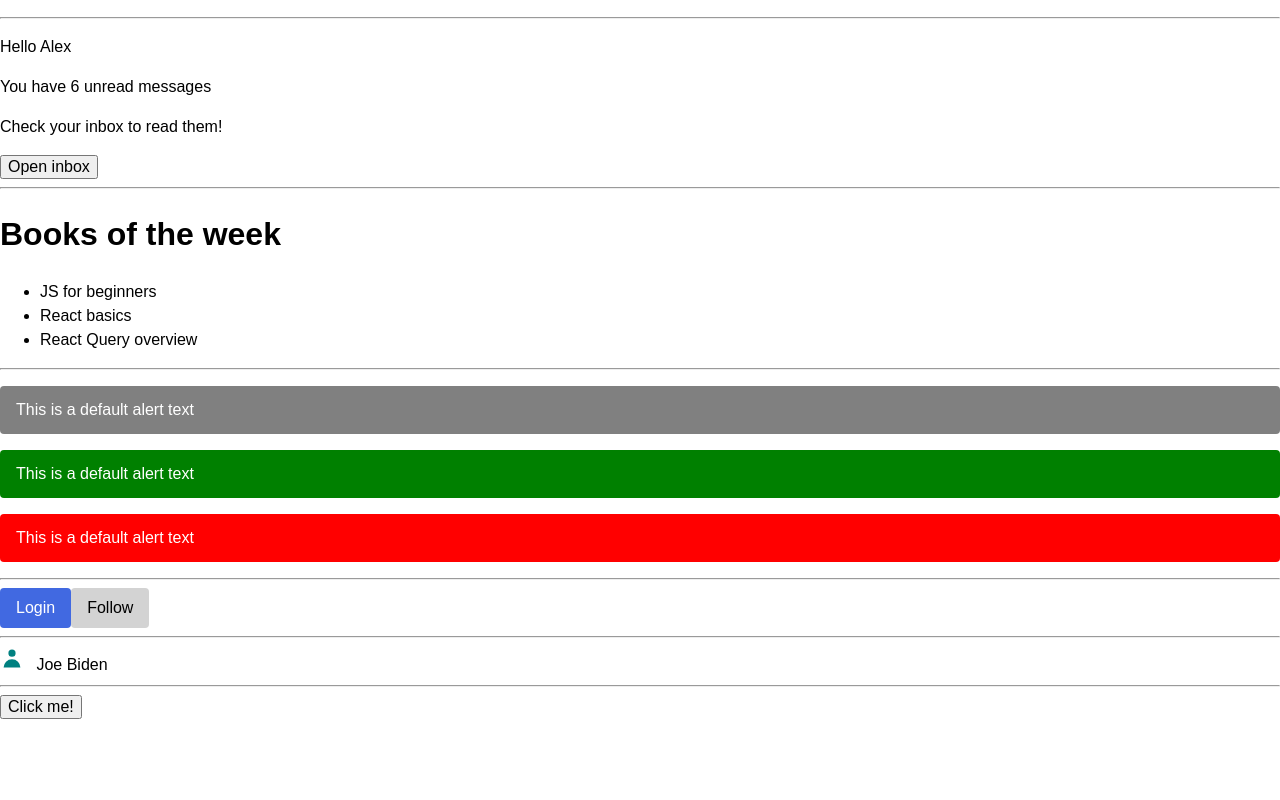
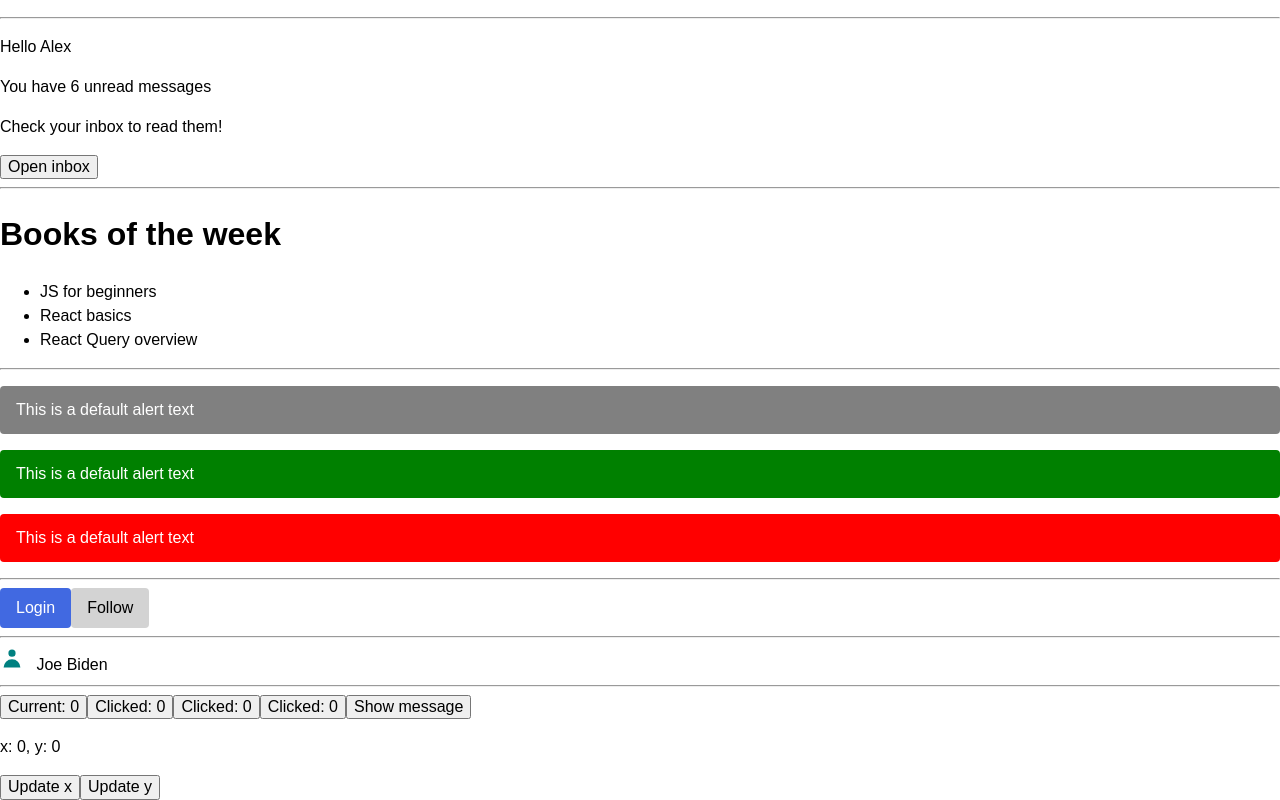
Before and after one commit to Oleksii996/goit_react-next_module_02, a React (Vite) app: page / in a window 1280 px wide. Shown: the part 1044-1844 px from the top of the page. Before the commit the page ends 1763 px from the top, so only its background shows below. Built offline with nearby package versions, Linux system fonts and the light colour scheme.

Commit message:
update code

```diff
--- a/src/components/App_2.tsx
+++ b/src/components/App_2.tsx
@@ -1,10 +1,11 @@
-// src/components/App.tsx
+import { useState } from "react";
 
 export default function App() {
-  const handleClick = (event: React.MouseEvent<HTMLButtonElement>) => {
-    console.log("Clicked!", event);
-    console.log("Target:", event.target); // сам <button>
+  const [clicks, setClicks] = useState(0);
+
+  const handleClick = () => {
+    setClicks(clicks + 1);
   };
 
-  return <button onClick={handleClick}>Click me!</button>;
+  return <button onClick={handleClick}>Current: {clicks}</button>;
 }
--- /dev/null
+++ b/src/components/App_3.tsx
@@ -0,0 +1,19 @@
+// src/App.tsx
+
+import { useState } from "react";
+import ClickCounter from "./ClickCounter";
+
+export default function App() {
+  const [clicks, setClicks] = useState(0);
+
+  const handleClick = () => {
+    setClicks(clicks + 1);
+  };
+
+  return (
+    <>
+      <ClickCounter value={clicks} onUpdate={handleClick} />
+      <ClickCounter value={clicks} onUpdate={handleClick} />
+    </>
+  );
+}
--- /dev/null
+++ b/src/components/App_4.tsx
@@ -0,0 +1,25 @@
+// src/App.tsx
+
+import { useState } from "react";
+
+interface Values {
+  x: number;
+  y: number;
+}
+
+export default function App() {
+  const [values, setValues] = useState<Values>({ x: 0, y: 0 });
+
+  const updateX = () => {};
+  const updateY = () => {};
+
+  return (
+    <div>
+      <p>
+        x: {values.x}, y: {values.y}
+      </p>
+      <button onClick={updateX}>Update x</button>
+      <button onClick={updateY}>Update y</button>
+    </div>
+  );
+}
--- /dev/null
+++ b/src/components/ClickCounter-multi.tsx
@@ -0,0 +1,23 @@
+import { useState } from "react";
+
+export default function App_multi() {
+  const [count, setCount] = useState(0);
+  const [isOpen, setIsOpen] = useState(false);
+
+  const handleClick = () => {
+    setCount(count + 1);
+  };
+
+  const toggleMessage = () => {
+    setIsOpen(!isOpen);
+  };
+
+  return (
+    <>
+      <button onClick={handleClick}>Clicked: {count}</button>
+      <button onClick={toggleMessage}>{isOpen ? "Hide message" : "Show message"}</button>
+
+      {isOpen && <p>🎉 Surprise! You toggled me.</p>}
+    </>
+  );
+}
--- /dev/null
+++ b/src/components/ClickCounter.tsx
@@ -0,0 +1,10 @@
+// src/ClickCounter.tsx
+
+interface ClickCounterProps {
+  value: number;
+  onUpdate: () => void;
+}
+
+export default function ClickCounter({ value, onUpdate }: ClickCounterProps) {
+  return <button onClick={onUpdate}>Clicked: {value}</button>;
+}
--- a/src/main.tsx
+++ b/src/main.tsx
@@ -4,6 +4,9 @@ import React from "react";
 import ReactDOM from "react-dom/client";
 import App_1 from "./components/App_1";
 import App_2 from "./components/App_2";
+import App_3 from "./components/App_3";
+import App_multi from "./components/ClickCounter-multi";
+import App_4 from "./components/App_4";
 
 // Нормалізація стилів
 import "modern-normalize";
@@ -14,5 +17,8 @@ ReactDOM.createRoot(document.getElementById("root") as HTMLElement).render(
   <React.StrictMode>
     <App_1 />
     <App_2 />
+    <App_3 />
+    <App_multi />
+    <App_4 />
   </React.StrictMode>,
 );
```
